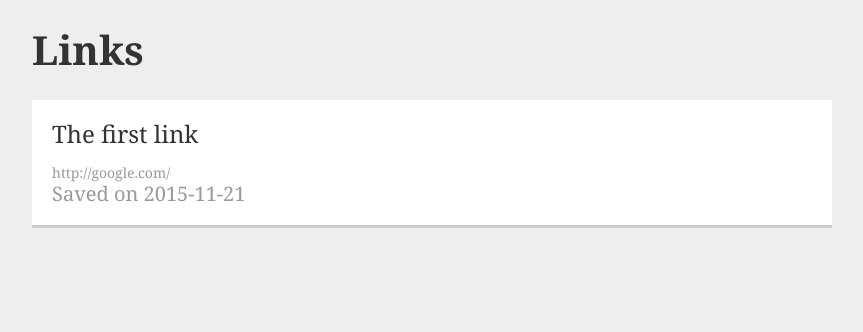
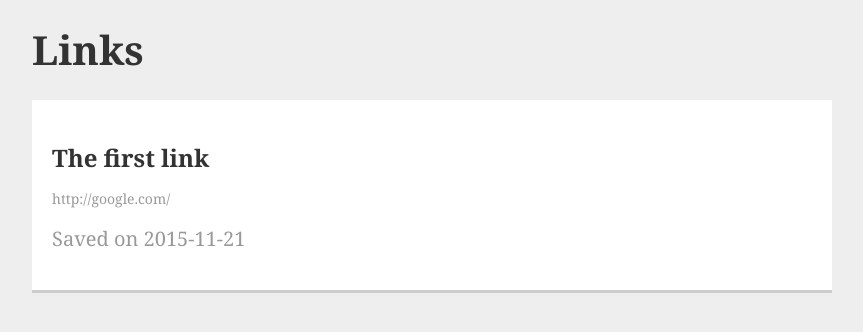
Before and after one commit to matita/min-gh-jekyll, a Jekyll site: the page built from index.html, in a window 1280 px wide. Shown: the top 332 px of the page, without its empty margins (208-1071 px from the left). Built offline with Jekyll 4.4.1, drawn with Linux system fonts in a browser that asks for light colours; nearby versions of some CDN libraries.

Commit message:
Update index.html

```diff
--- a/index.html
+++ b/index.html
@@ -8,10 +8,10 @@ title: Home
 <div class="links">
 {% for page in site.posts %}
   <a class="link" href="{{ page.link }}">
-    <span class="link-title">{{ page.title }}</span>
-    <span class="link-description">{{ page.description }}</span>
-    <span class="link-url">{{ page.link }}</span>
-    <span class="link-date">Saved on {{ page.date | date: "%Y-%m-%d" }}</span>
+    <h3 class="link-title">{{ page.title }}</h3>
+    <p class="link-description">{{ page.description }}</p>
+    <p class="link-url">{{ page.link }}</p>
+    <p class="link-date">Saved on {{ page.date | date: "%Y-%m-%d" }}</p>
   </a>
 {% endfor %}
 </div>
```
